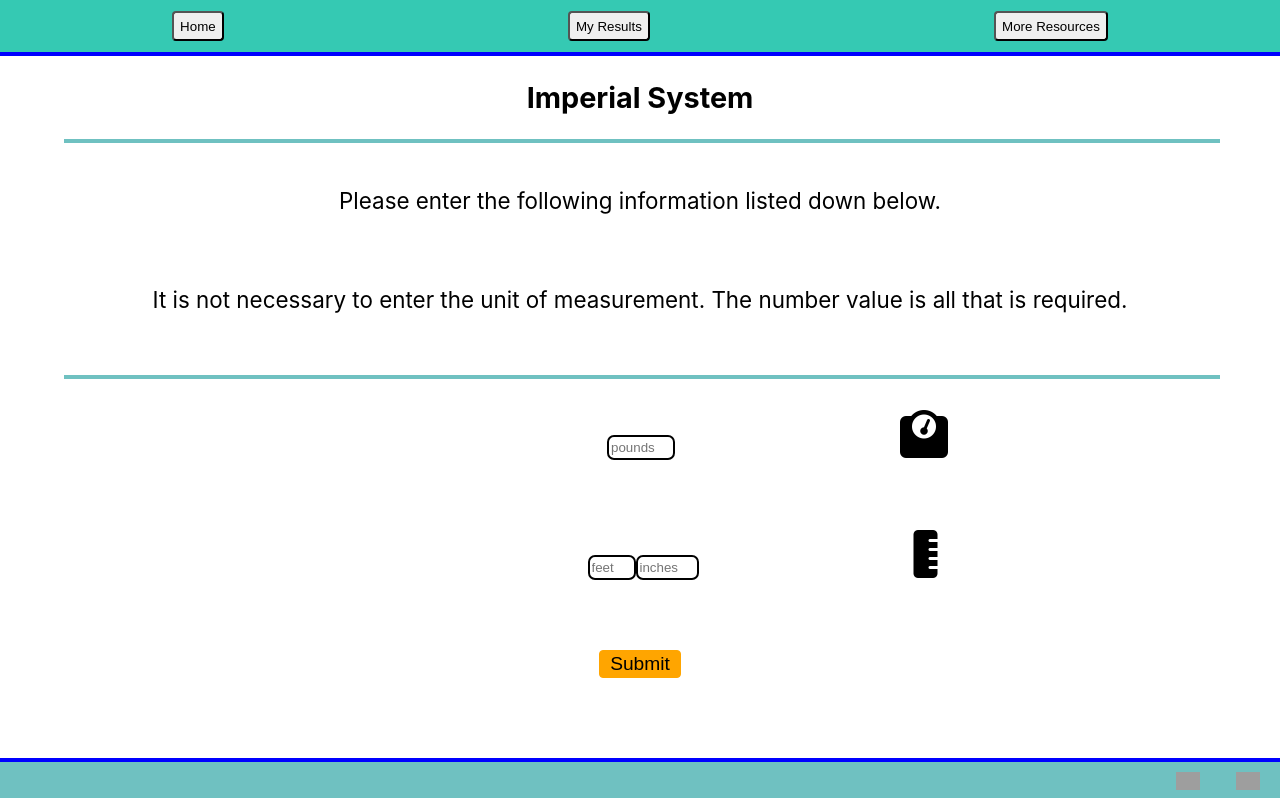
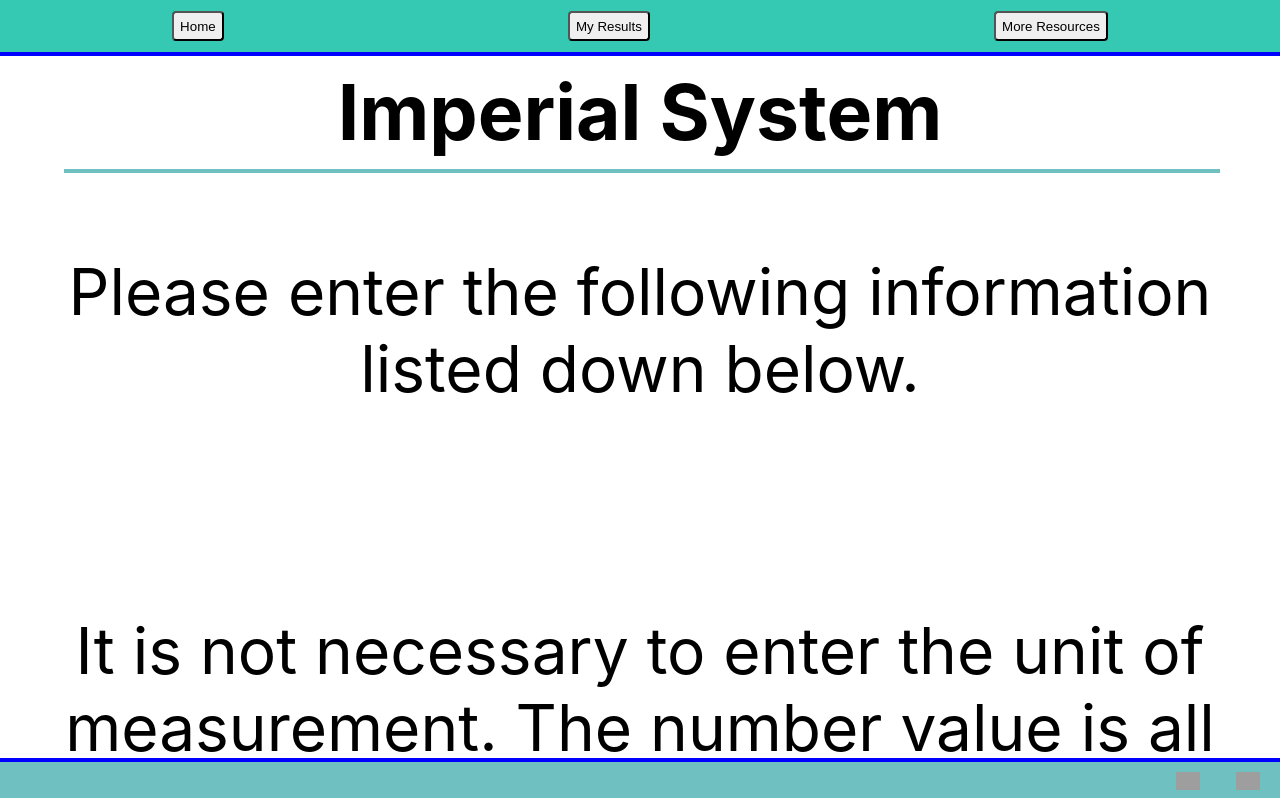
Before and after one commit to hammyhammer/bmi-calculator, a React (Create React App) app in the folder client/: page /imperial in a window 1280 px wide. Shown: the top 798 px of the page. Built offline with nearby package versions, Linux system fonts and the light colour scheme; no server answers; grey boxes are pictures that could not be loaded.

Commit message:
imperial form style refactored

```diff
--- a/client/src/App.css
+++ b/client/src/App.css
@@ -357,24 +357,24 @@ footer a {
   font-size: 2.75vw;
 }
 
-.foot-inch {
+/* .foot-inch {
   margin: 30px 0px 20px 0px;
-}
+} */
 
 .imp-feet {
   /* margin: 30px 40px 20px 0px; */
-  padding: 3px 2px;
+  /* padding: 3px 2px;
   border-radius: 7px;
   border: 2px solid black;
-  width:40px
+  width:40px */
 }
 
 .imp-inches {
   /* margin: 30px 0px 20px 490px; */
-  padding: 3px 2px;
+  /* padding: 3px 2px;
   border-radius: 7px;
   border: 2px solid black;
-  width:55px;
+  width:55px; */
 }
 
 header {
@@ -416,12 +416,12 @@ header {
   font-size: 7vw;
 }
 
-.imp-weight {
+/* .imp-weight {
   margin: 40px 0px 20px 0px;
   padding: 3px 2px;
   border-radius: 7px;
   border: 2px solid black;
-}
+} */
 
 .imp-height {
   margin: 30px 0px 20px 0px;
@@ -431,12 +431,12 @@ header {
 }
 
 .imp-submit-button {
-  background-color: orange;
+  /* background-color: orange;
   border-radius: 4px;
   padding: 2px 10px 2px 10px;
   border: 1px solid orange;
   margin: 30px;
-  font-size: 5vw;
+  font-size: 5vw; */
 }
 
 .met-body {
--- a/client/src/FormImperial/FormImperial.jsx
+++ b/client/src/FormImperial/FormImperial.jsx
@@ -2,6 +2,7 @@ import React from 'react';
 import { library } from '@fortawesome/fontawesome-svg-core';
 import { fas } from '@fortawesome/free-solid-svg-icons';
 import { fab } from '@fortawesome/free-brands-svg-icons';
+import formimperialcss from './FormImperial.module.css'
 library.add(fas, fab);
 
 
@@ -12,22 +13,22 @@ export default function FormImperial(props) {
     <div>
       <br />
       <form onSubmit={props.handleSubmit}>
-        <input className="imp-weight" id="weightImperial" value={weightImperial} type="number" placeholder="pounds" onChange={props.handleImperialInput} />
+        <input className={formimperialcss.imp_weight} id="weightImperial" value={weightImperial} type="number" placeholder="pounds" onChange={props.handleImperialInput} />
         <label className="icon-weight">
           <i className="fas fa-weight fa-3x"></i>
         </label>
         <br />
         <br />
-        <div className="foot-inch">
-          <input className="imp-feet" id="heightFeet" value={heightFeet} type="number" placeholder="feet" onChange={props.handleImperialInput} />
-          <input className="imp-inches" id="heightInches" value={heightInches} type="number" placeholder="inches" onChange={props.handleImperialInput} />
+        <div className={formimperialcss.foot_inch}>
+          <input className={formimperialcss.imp_feet} id="heightFeet" value={heightFeet} type="number" placeholder="feet" onChange={props.handleImperialInput} />
+          <input className={formimperialcss.imp_inches} id="heightInches" value={heightInches} type="number" placeholder="inches" onChange={props.handleImperialInput} />
           <label className="icon-height">
             <i className="fas fa-ruler-vertical fa-3x"></i>
           </label>
         </div>
 
         <br />
-        <button className="imp-submit-button">{props.type}</button>
+        <button className={formimperialcss.submit}>{props.type}</button>
       </form>
     </div>
   );
--- /dev/null
+++ b/client/src/FormImperial/FormImperial.module.css
@@ -0,0 +1,33 @@
+.imp_weight {
+  margin: 40px 0px 20px 0px;
+  padding: 3px 2px;
+  border-radius: 7px;
+  border: 2px solid black;
+}
+
+.foot_inch {
+  margin: 30px 0px 20px 0px;
+}
+
+.imp_feet {
+  padding: 3px 2px;
+  border-radius: 7px;
+  border: 2px solid black;
+  width:40px
+}
+
+.imp_inches {
+  padding: 3px 2px;
+  border-radius: 7px;
+  border: 2px solid black;
+  width:55px;
+}
+
+.submit {
+  background-color: orange;
+  border-radius: 4px;
+  padding: 2px 10px 2px 10px;
+  border: 1px solid orange;
+  margin: 30px;
+  font-size: 5vw;
+}
--- a/client/src/components/ImperialSystem/ImperialSystem.jsx
+++ b/client/src/components/ImperialSystem/ImperialSystem.jsx
@@ -2,6 +2,7 @@ import { useState } from 'react';
 import api from '../../services/apiConfig';
 import FormImperial from '../../FormImperial/FormImperial';
 import { useNavigate } from 'react-router-dom';
+import imperialcss from './ImperialSystem.module.css'
 
 const default_input = {
   weightImperial: "",
@@ -30,9 +31,9 @@ export default function ImperialSystem() {
   };
   return (
     <div>
-      <h2 className="header">Imperial System</h2>
+      <h2 className={imperialcss.header}>Imperial System</h2>
       <div className="horizontal"></div>
-      <div className="body">
+      <div className={imperialcss.body}>
         <p>Please enter the following information listed down below.</p>
         <br />
         <p>It is not necessary to enter the unit of measurement.
--- /dev/null
+++ b/client/src/components/ImperialSystem/ImperialSystem.module.css
@@ -0,0 +1,10 @@
+.header {
+  font-size: 6vw;
+  margin: 10px;
+}
+
+.body {
+  font-size: 5vw;
+  margin: 10px;
+  padding: 20px 0px;
+}
```
